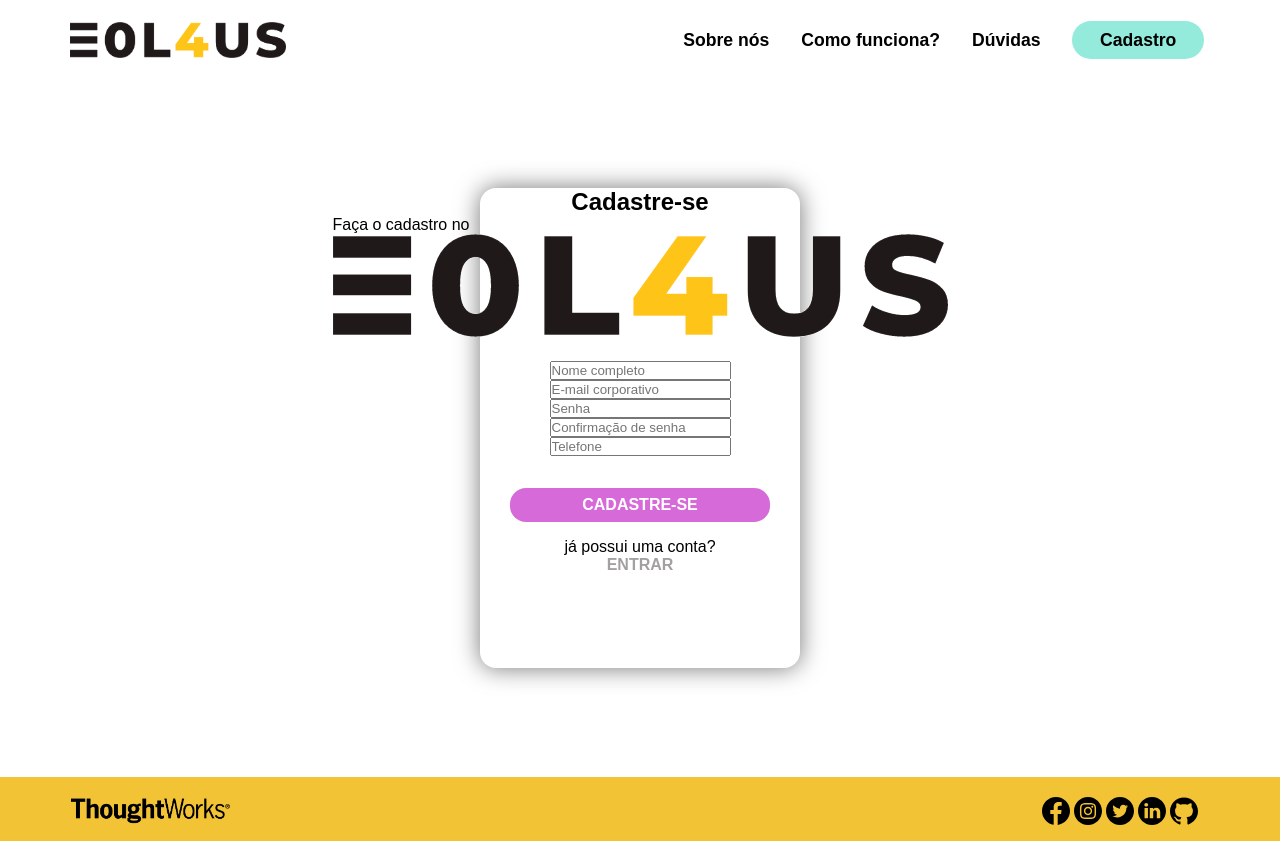
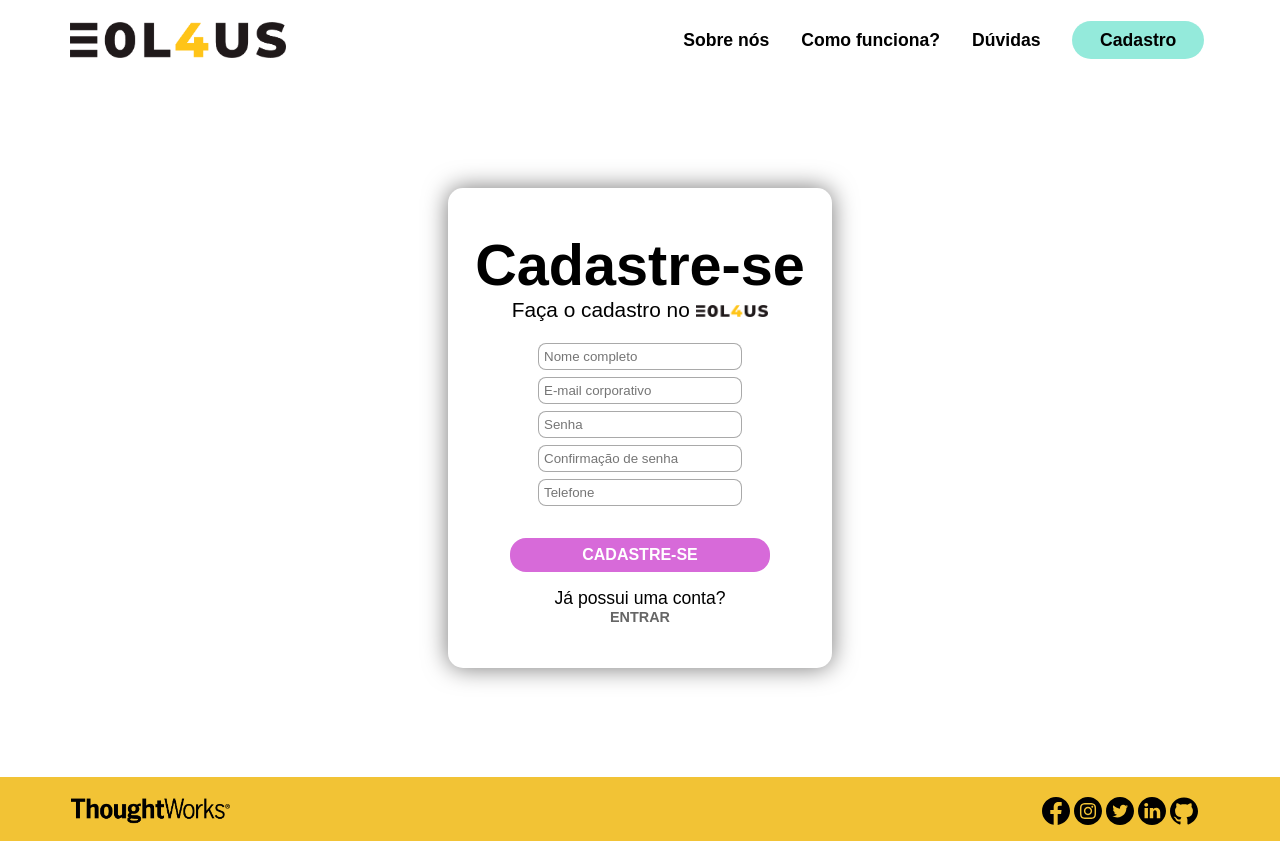
Before and after one commit to franciellethiezo/eol-react, a React (Create React App) app: page /cadastro-usuario in a window 1280 px wide. Built offline with nearby package versions, Linux system fonts and the light colour scheme.

Commit message:
ajuste do html e css CadastroUsuario, versão desktop

```diff
--- a/src/assets/css/cadastro-usuario.css
+++ b/src/assets/css/cadastro-usuario.css
@@ -1,40 +1,61 @@
 .box-cad {
     width: 50%;
-    height: 67vh;
+    height: 60vh;
     background: #fff;
     box-shadow: 0em 0em 1.5em rgb(119, 118, 118);
     width: 30vw;
     border-radius: 15px;
 }
 
-.d-box {
-    height: 63vh;
+.d-box-cad {
+    height: 60vh;
 }
 
-.d-box h2 {
-    font-size: 3.5em;
+.d-box-cad .h2-cad {
+    font-size: 3.6em;
+}
+
+.d-box-cad .p-cad {
+    font-size: 1.3em;
+    margin-bottom: 0.7em;
 }
 
 .box-cad .img-logo-cad {
     width: 3.5em;
 }
 
-.form-box input {
+.form-box-cad .input-cad {
     border-radius: 8px;
     border: 1px solid rgba(0, 0, 0, 0.336);
     padding: 5px 5px;
-    margin-top: 5px;
+    margin-top: 7px;
+    width: 15vw;
 }
 
 .roxo {
     background-color: var(--roxo);
 }
 
-.d-box .a-cad {
+.btn-cad {
+    font-size: 1em;
+    border-radius: 1em;
+    color: white;
+    margin-top: 2em;
+    padding: 0.5em 4.5em;
+    margin-bottom: 1em;
+    font-weight: bold;
+    text-transform: uppercase;
+}
+
+.d-box-cad .p-cad-footer {
+    font-size: 1.1em;
+}
+
+.d-box-cad .a-cad {
     text-decoration: none;
     font-weight: bold;
     color: #666;
-    font-size: 0.7em;
+    font-size: 0.9em;
 }
 
 .lnk-entrar {
--- a/src/pages/CadastroUsuario.js
+++ b/src/pages/CadastroUsuario.js
@@ -5,7 +5,7 @@
 import Rodape from '../components/Rodape';
 
 // Css (assets/css)
-import '../assets/css/login.css';
+import '../assets/css/cadastro-usuario.css';
 import '../assets/css/style.css';
 
 // Imagens (assets/images)
@@ -29,19 +29,19 @@
 
                 <main className="flex-center">
                     <section className="box-cad">
-                        <div className="d-box flex-column">
-                            <h2>Cadastre-se</h2>
-                            <p>Faça o cadastro no <span><img className="img-logo-cad" src={Logo} alt="logo" /></span></p>
-                            <form action="#" className="form-box flex-column">
-                                <input type="text" name="nome" placeholder="Nome completo" />
-                                <input type="text" name="e-mail" placeholder="E-mail corporativo" />
-                                <input type="text" name="senha" placeholder="Senha" />
-                                <input type="text" name="confirmação" placeholder="Confirmação de senha" />
-                                <input type="text" name="telefone" placeholder="Telefone" />
+                        <div className="d-box-cad flex-column">
+                            <h2 className="h2-cad">Cadastre-se</h2>
+                            <p className="p-cad">Faça o cadastro no <span><img className="img-logo-cad" src={Logo} alt="logo" /></span></p>
+                            <form action="#" className="form-box-cad flex-column">
+                                <input className="input-cad" type="text" name="nome" placeholder="Nome completo" />
+                                <input className="input-cad" type="text" name="e-mail" placeholder="E-mail corporativo" />
+                                <input className="input-cad" type="text" name="senha" placeholder="Senha" />
+                                <input className="input-cad" type="text" name="confirmação" placeholder="Confirmação de senha" />
+                                <input className="input-cad" type="text" name="telefone" placeholder="Telefone" />
                                 <button className="roxo btn-cad">Cadastre-se</button>
                             </form>
-                            <p>já possui uma conta?</p>
-                            <a href="./login-caixa.html" className="a-cad lnk-entrar">entrar</a>
+                            <p className="p-cad-footer">Já possui uma conta?</p>
+                            <a href="" className="a-cad lnk-entrar">Entrar</a>
                         </div>
                     </section>
                 </main>
```
